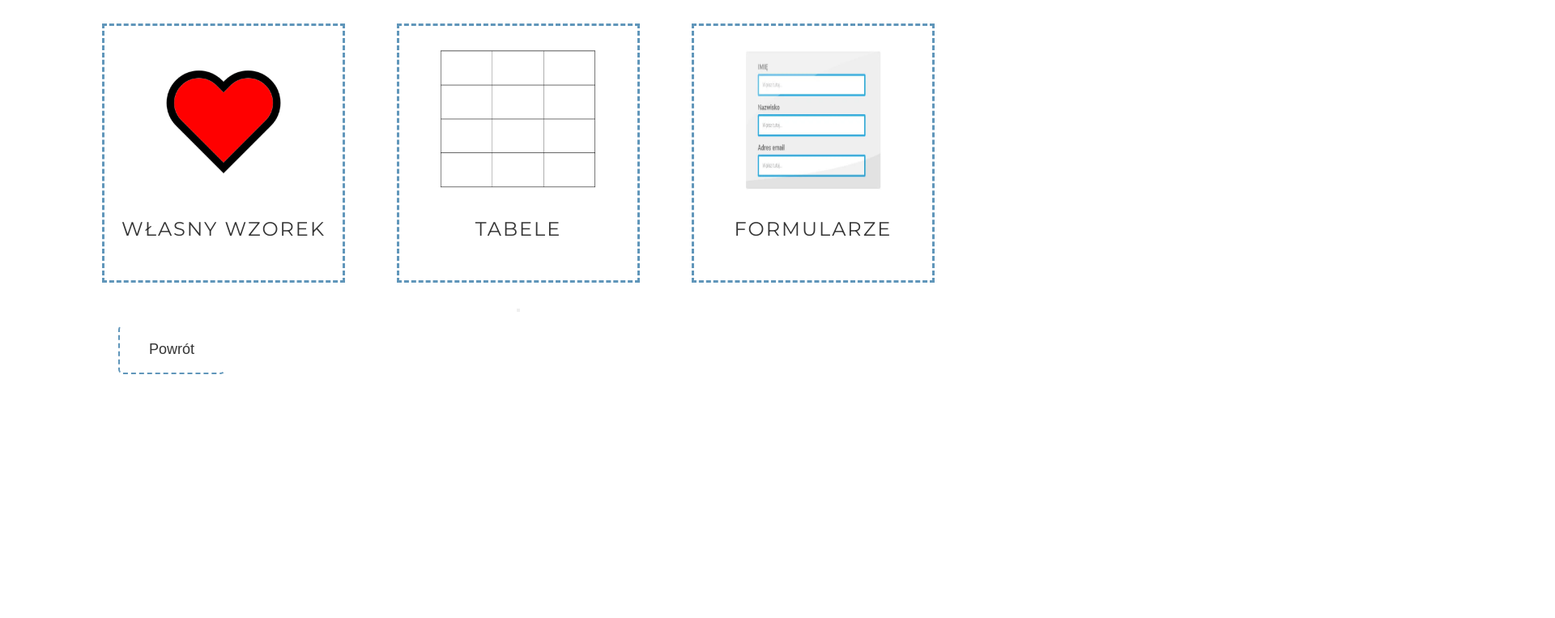
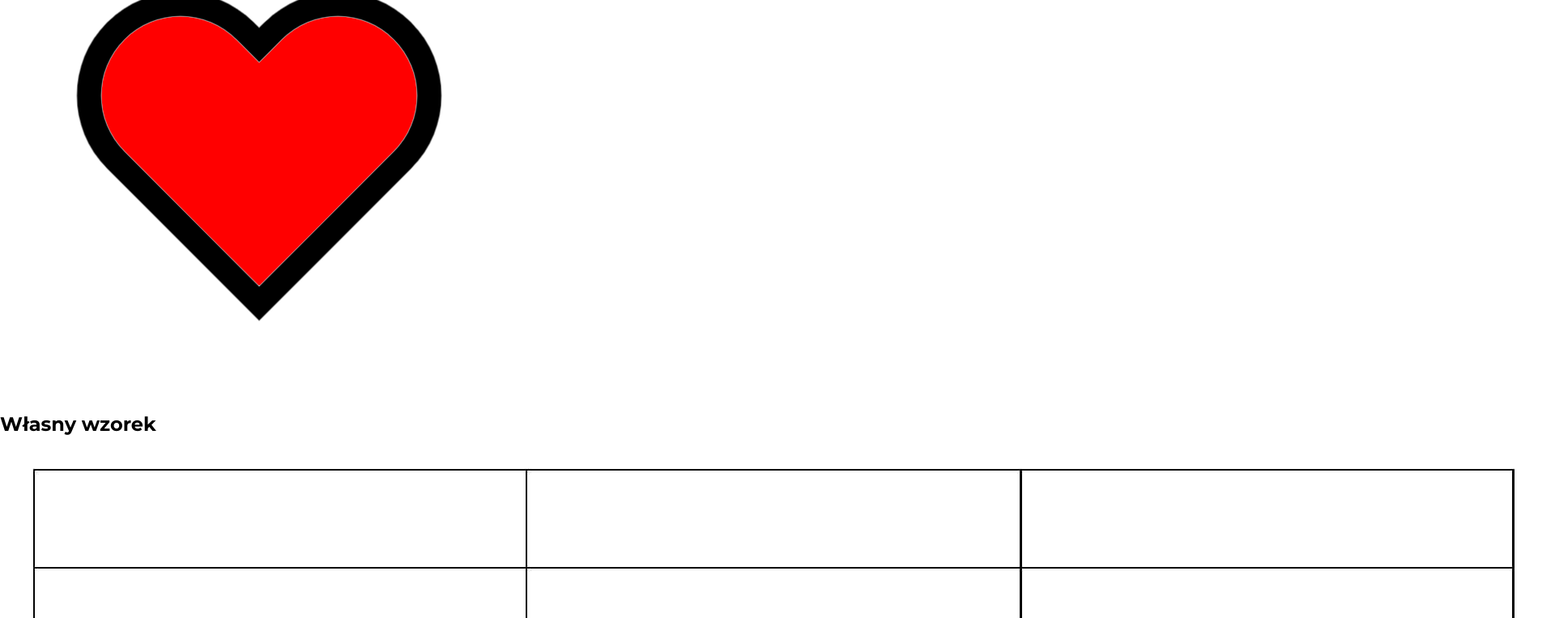
Before and after one commit to Matrix669/myhobby, a website: page podstrony/zadania/index.html in a window 1280 px wide. Shown: the part 164-927 px from the top of the page at 81% size, 1920 px wide, since content can reach past the window. Before the commit the page ends 800 px from the top, so only its background shows below. Drawn offline with nearby package versions, Linux system fonts and the light colour scheme; files that its build step writes are made by us from their sources.

Commit message:
Update index.html

```diff
--- a/podstrony/zadania/index.html
+++ b/podstrony/zadania/index.html
@@ -9,7 +9,7 @@
     <link rel="preconnect" href="https://fonts.googleapis.com">
     <link rel="preconnect" href="https://fonts.gstatic.com" crossorigin>
     <link href="https://fonts.googleapis.com/css2?family=Montserrat:wght@400;700&display=swap" rel="stylesheet">
-    <link rel="stylesheet" href="./../../../dist/css/podstrony/zadania/main.min.css">
+    <link rel="stylesheet" href="./dist/css/podstrony/zadania/main.min.css">
 </head>
 
 <body>
```
